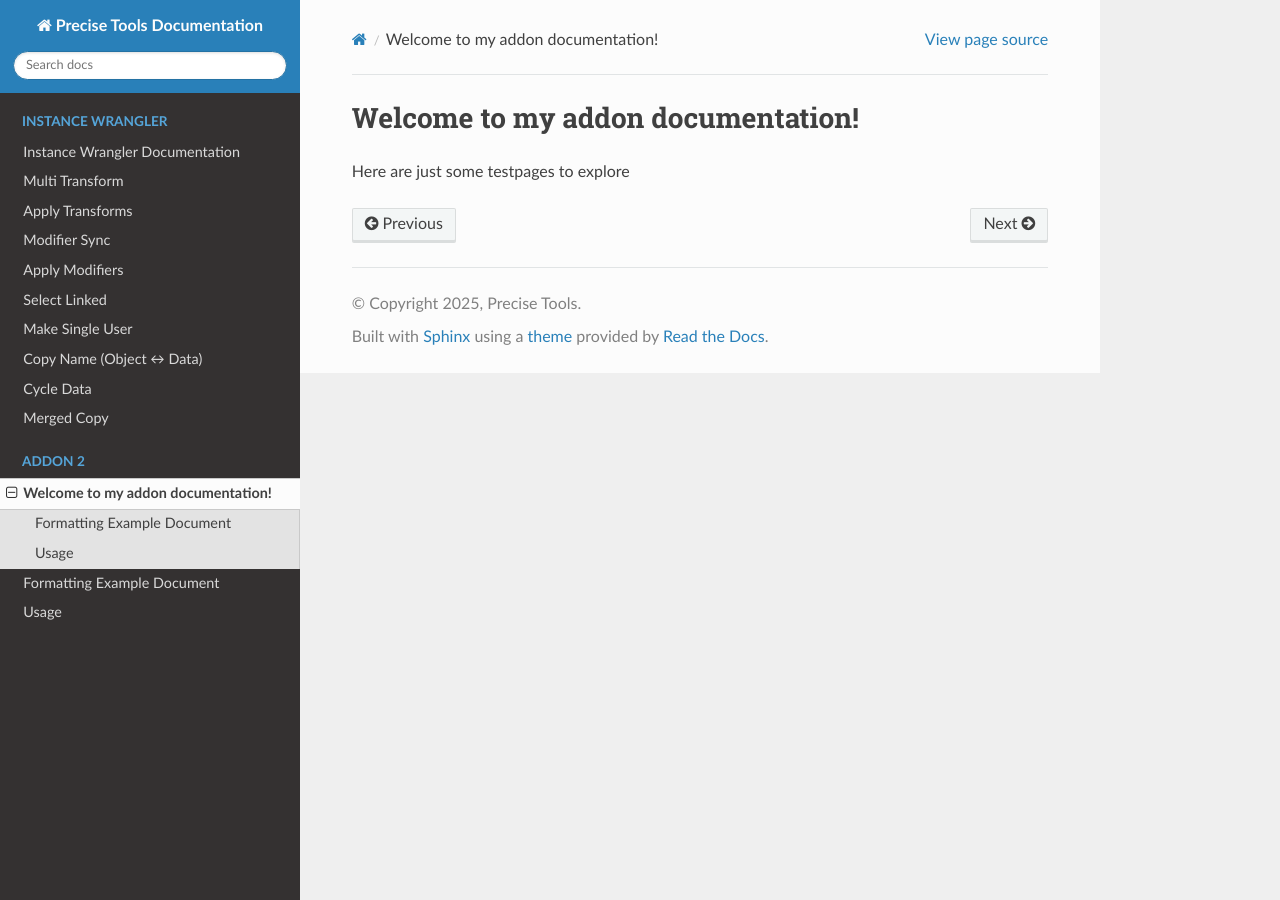
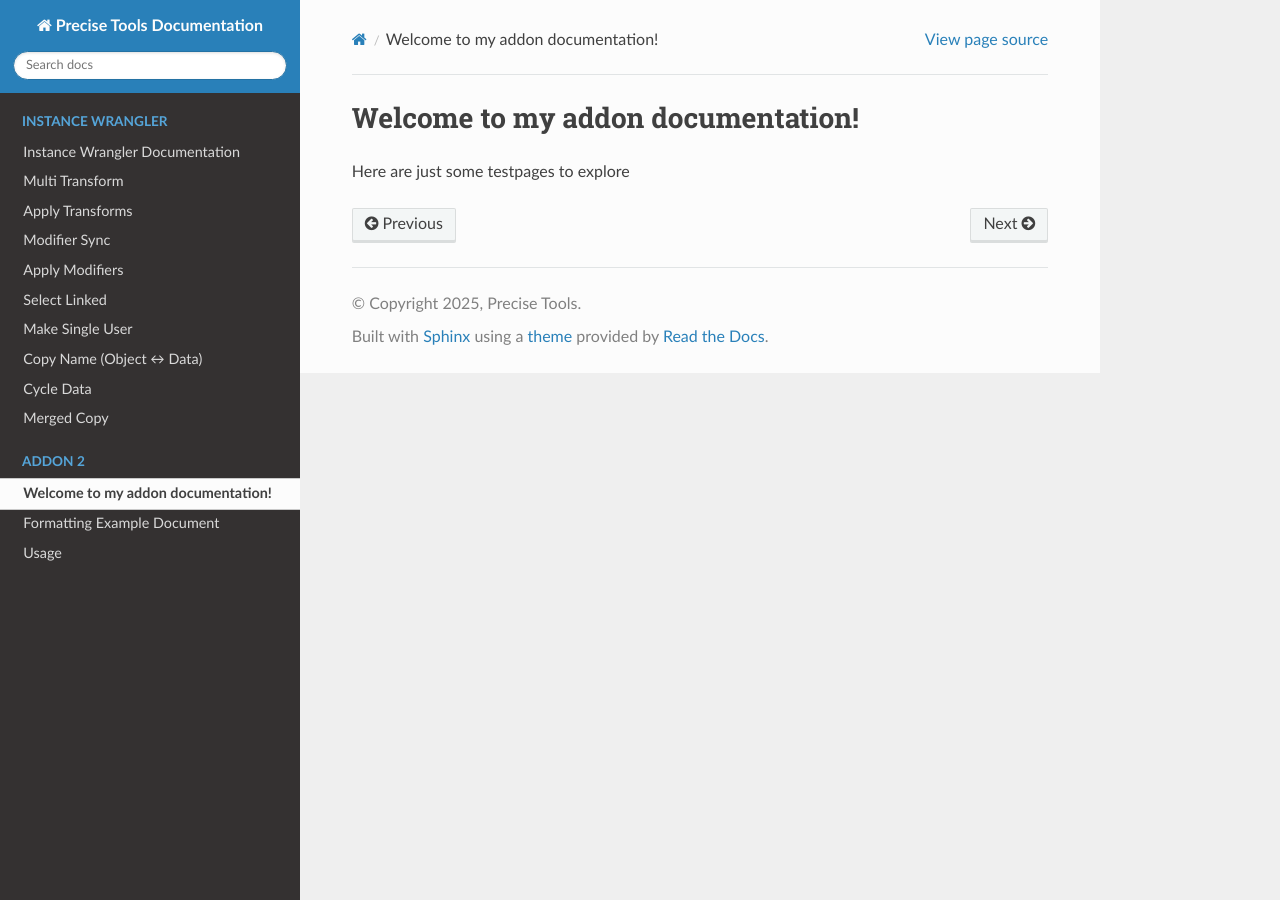
Before and after one commit to jb1981dev/Precise-Docs, a Sphinx documentation site: the page built from docs/source/testpages/index.rst, in a window 1280 px wide. Built offline with Sphinx 7.4.7 and the Read the Docs theme 3.1.0, drawn with Linux system fonts in a browser that asks for light colours; part of the change alters nothing that is shown.

Commit message:
Update index.rst

```diff
--- a/docs/source/testpages/index.rst
+++ b/docs/source/testpages/index.rst
@@ -4,11 +4,3 @@ Welcome to my addon documentation!
 ==================================
 
 Here are just some testpages to explore
-
-.. toctree::
-   :hidden:
-   :maxdepth: 1
-
-   examples.rst
-   usage.rst
-.. api.rst
```
